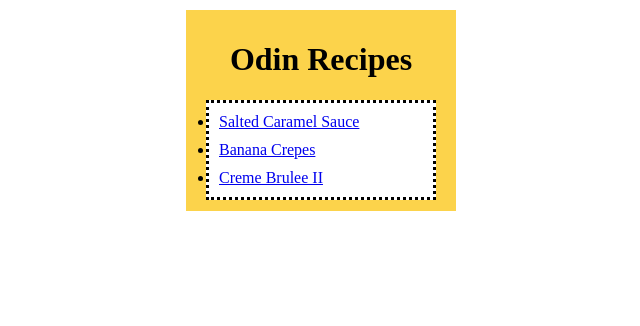
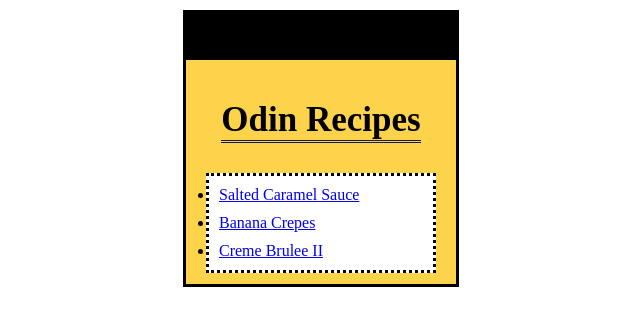
Before and after one commit to Patrick048/odin-recipes, a plain HTML site: page index.html in a window 1280 px wide. Shown: the whole page, without its empty margins (319-959 px from the left). Drawn offline with Linux system fonts and the light colour scheme.

Commit message:
Add borders

```diff
--- a/style.css
+++ b/style.css
@@ -3,6 +3,8 @@ body {
 }
 
 div {
+  border: 3px solid black;
+  border-top-width: 50px;
   width: 250px;
   background: #fcd34b;
   margin: 10px auto;
@@ -10,6 +12,10 @@ div {
 }
 
 h1 {
+  width: 200px;
+  margin: 30px auto;
+  font-size: 35px;
+  border-bottom: 3px double #161c52;
   text-align: center;
 }
 
```
